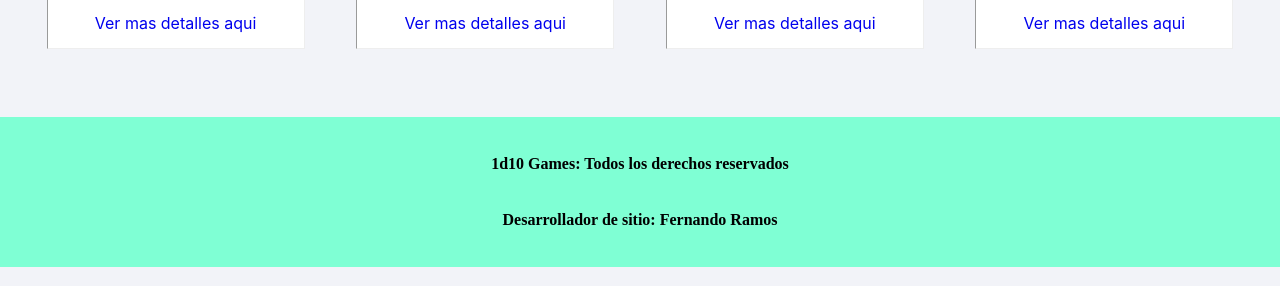
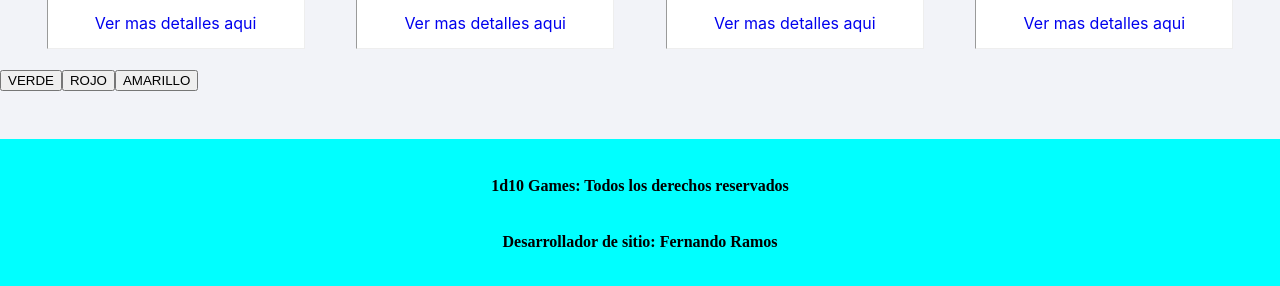
Before and after one commit to Fernando-Andres-Ramos/ProyectoFinal_React, a React (Create React App) app: page / in a window 1280 px wide. Shown: the part 1728-2014 px from the top of the page. Built offline with nearby package versions, Linux system fonts and the light colour scheme.

Commit message:
cambio de color de footer mediante botones y context

```diff
--- a/src/App.js
+++ b/src/App.js
@@ -1,27 +1,22 @@
-import React from 'react';
+import React, { useState } from 'react';
 import { BrowserRouter, Routes, Route} from 'react-router-dom';
 import { NavBar } from './components/NavBar/NavBar';
+import { ItemListContainer } from './containers/ItemListContainer/ItemListCointainer';
+import { ItemDetailContainer } from './containers/ItemDetailContainer/ItemDetailContainer';
+import { CartContainer } from './containers/CartContainer/CartContainer';
 import Footer from './components/Footer/Footer';
-import { ItemDetailContainer } from './containers/ItemDetailContainer/ItemDetailContainer';
-import { ItemListContainer } from './containers/ItemListContainer/ItemListCointainer';
-import { CartContainer } from './containers/CartContainer/CartContainer';
 // import { Home } from './pages/Home/Home';
 // import { cartContext } from './context/cartContext';
 
-// const [state,setState] = useState[("test")]
-// return(
-//   <>
-//     <cartContext.Provider value={state}>
-//       <ItemListContainer></ItemListContainer>
-//     </cartContext.Provider>
-//   </>
-// )
+export const ThemeContext = React.createContext();
+
 
 
 const Mensaje ='¡Bienvenid@ a nuestra tienda! ¡Aqui podras comprar juegos de mesa, cartas y más! (Sitio en construcción)'
 
-function App() {
+export function App() {
 
+  const [color, setColor] = useState("aqua")
 
 
   return (
@@ -33,9 +28,12 @@ function App() {
         <Route exact path="/item/:id" element={<ItemDetailContainer/>}/>
         <Route exact path="/cart" element={<CartContainer/>}/>
       </Routes>
-    <Footer />
+    <ThemeContext.Provider value={color}>
+      <button onClick={()=>setColor("green")}>VERDE</button>
+      <button onClick={()=>setColor("red")}>ROJO</button>
+      <button onClick={()=>setColor("yellow")}>AMARILLO</button>
+      <Footer />
+    </ThemeContext.Provider>
     </BrowserRouter>
   );
 }
-
-export default App;
--- a/src/components/Footer/Footer.jsx
+++ b/src/components/Footer/Footer.jsx
@@ -1,9 +1,14 @@
 import React from "react";
 import styles from "./Footer.module.css"
+import {useContext} from "react"
+import {ThemeContext} from "../../App"
 
 function Footer (){
+
+  const black = useContext(ThemeContext);
+
   return(
-    <footer className={styles.footer}>
+    <footer  style={{background:`${black}`}}  className={styles.footer}>
       <div className={styles.text}>
         <p style={{width:'100%'}}>1d10 Games: Todos los derechos reservados</p>
         <p style={{width:'100%'}}>Desarrollador de sitio: Fernando Ramos</p>
--- a/src/index.js
+++ b/src/index.js
@@ -1,7 +1,7 @@
 import React from 'react';
 import ReactDOM from 'react-dom';
 import './index.css';
-import App from './App';
+import {App} from './App';
 
 //ReactDOM es una funcion para renderizar.
 //Requiere 2 parametros, el componente a renderizar y el ID del html donde se renderiza
```
